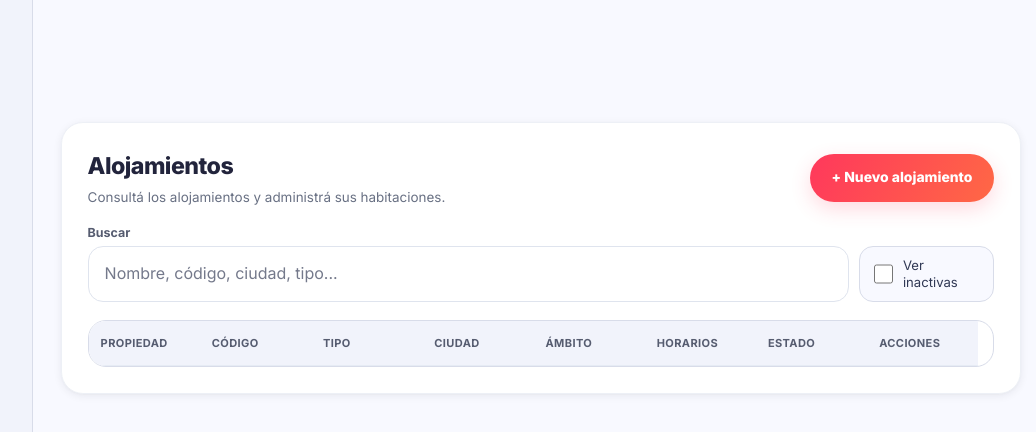
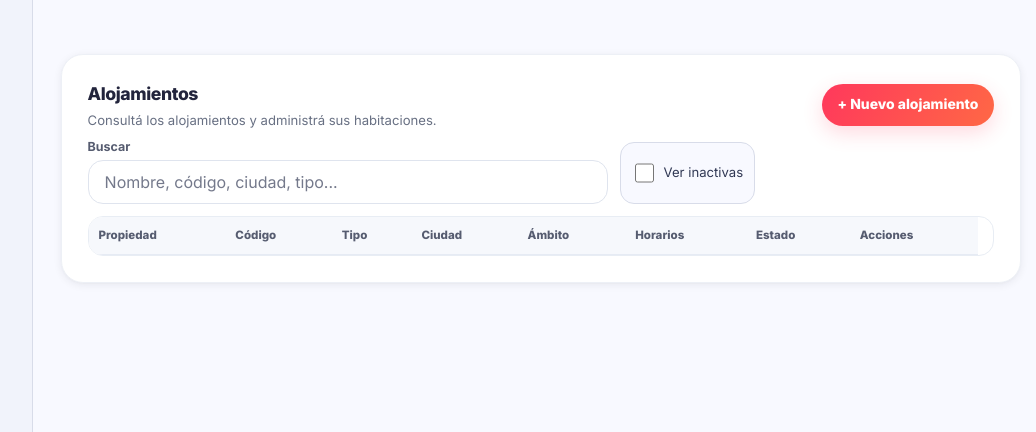
Before and after one commit to sergiodq/mialojamiento, a website with bundled scripts: page propiedades.html in a window 1280 px wide. Shown: the top 432 px of the page, without its empty margins (231-1267 px from the left). Built offline with nearby package versions, Linux system fonts and the light colour scheme; no server answers.

Commit message:
style(responsive): enable cross-site widescreen and adaptive layouts in propiedades.html

```diff
--- a/propiedades.html
+++ b/propiedades.html
@@ -13,6 +13,7 @@
   <link rel="stylesheet" href="css/material-selects.css">
   <link rel="stylesheet" href="css/material-datetime.css">
   <link rel="stylesheet" href="css/material-app.css">
+  <link rel="stylesheet" href="css/layout-responsive-2026.css">
 </head>
 <body class="properties-page">
   <div class="page-shell">
```
